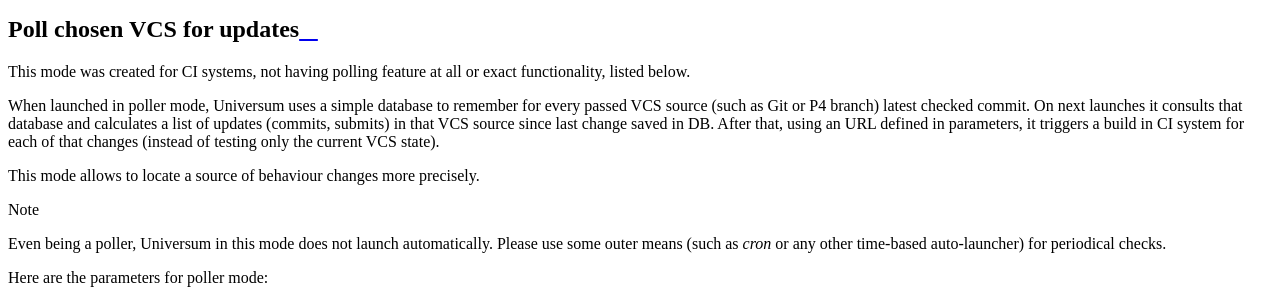
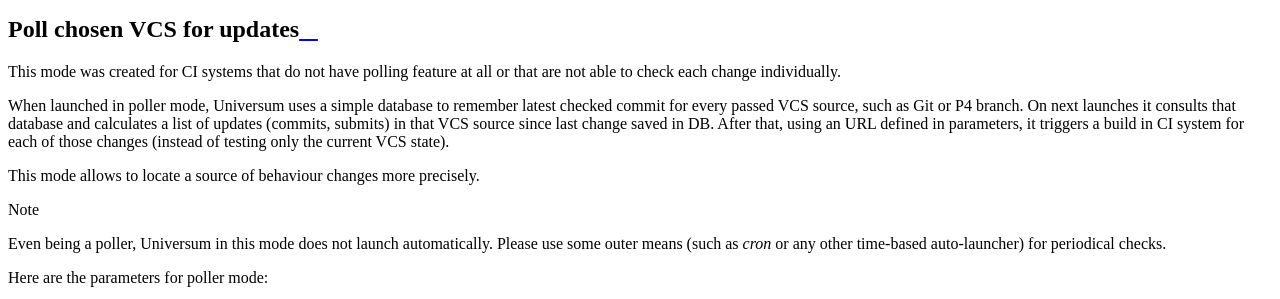
Before and after one commit to Samsung/Universum, a Sphinx documentation site: the page built from doc/additional_commands.rst, in a window 1280 px wide and 900 px high, scrolled down 1123 px, cut to the strip 197-496 px from the top of the window. Built offline with Sphinx 7.4.7 and the Read the Docs theme 2.0.0, drawn with Linux system fonts in a browser that asks for light colours.

Commit message:
fix(docs): add changes from review

```diff
--- a/doc/additional_commands.rst
+++ b/doc/additional_commands.rst
@@ -51,12 +51,13 @@
 Poll chosen VCS for updates
 ---------------------------
 
-This mode was created for CI systems, not having polling feature at all or exact functionality, listed below.
+This mode was created for CI systems that do not have polling feature at all or that are not able to check
+each change individually.
 
-When launched in poller mode, Universum uses a simple database to remember for every passed VCS source
-(such as Git or P4 branch) latest checked commit. On next launches it consults that database and calculates
+When launched in poller mode, Universum uses a simple database to remember latest checked commit for every
+passed VCS source, such as Git or P4 branch. On next launches it consults that database and calculates
 a list of updates (commits, submits) in that VCS source since last change saved in DB. After that, using an URL
-defined in parameters, it triggers a build in CI system for each of that changes (instead of testing only the
+defined in parameters, it triggers a build in CI system for each of those changes (instead of testing only the
 current VCS state).
 
 This mode allows to locate a source of behaviour changes more precisely.
```
